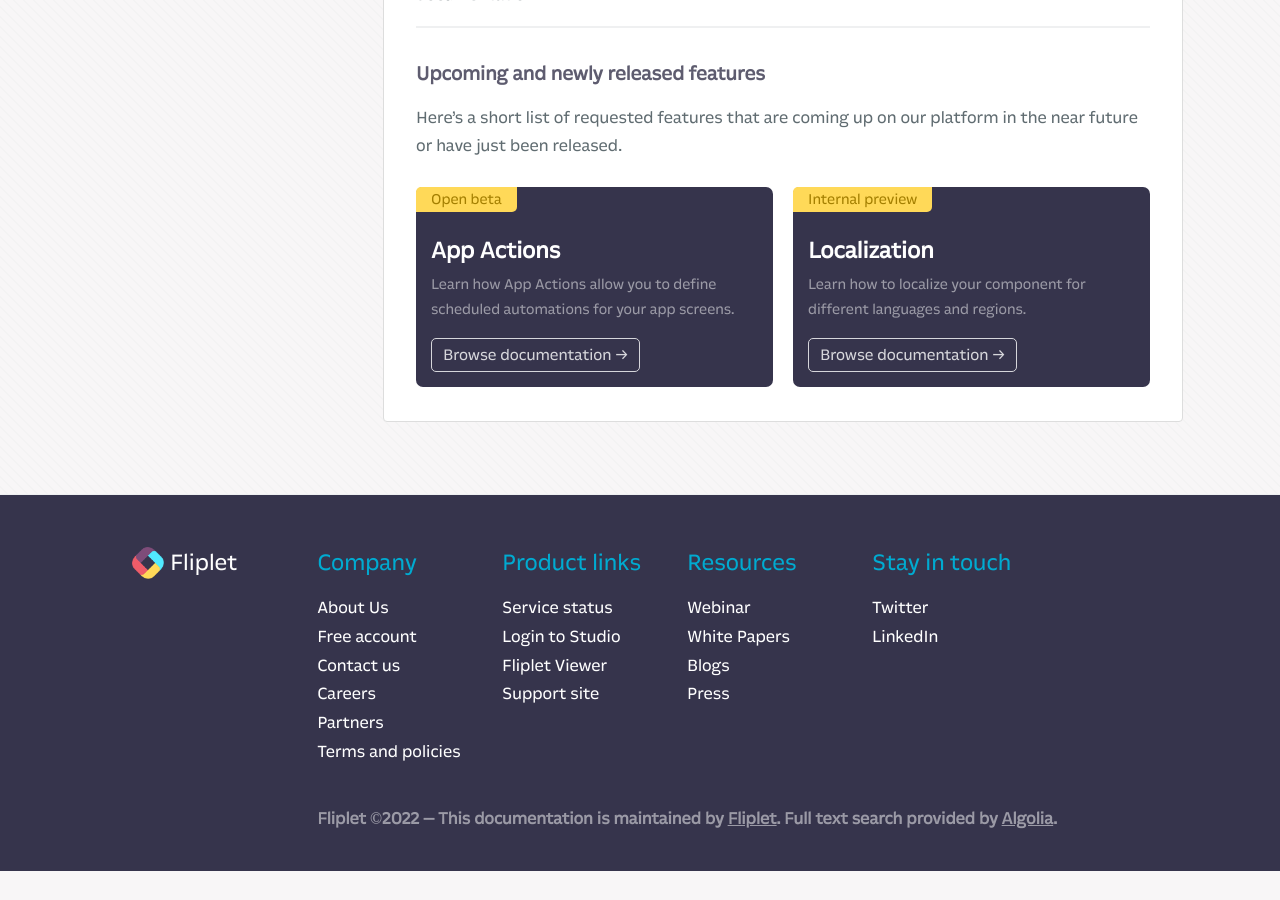
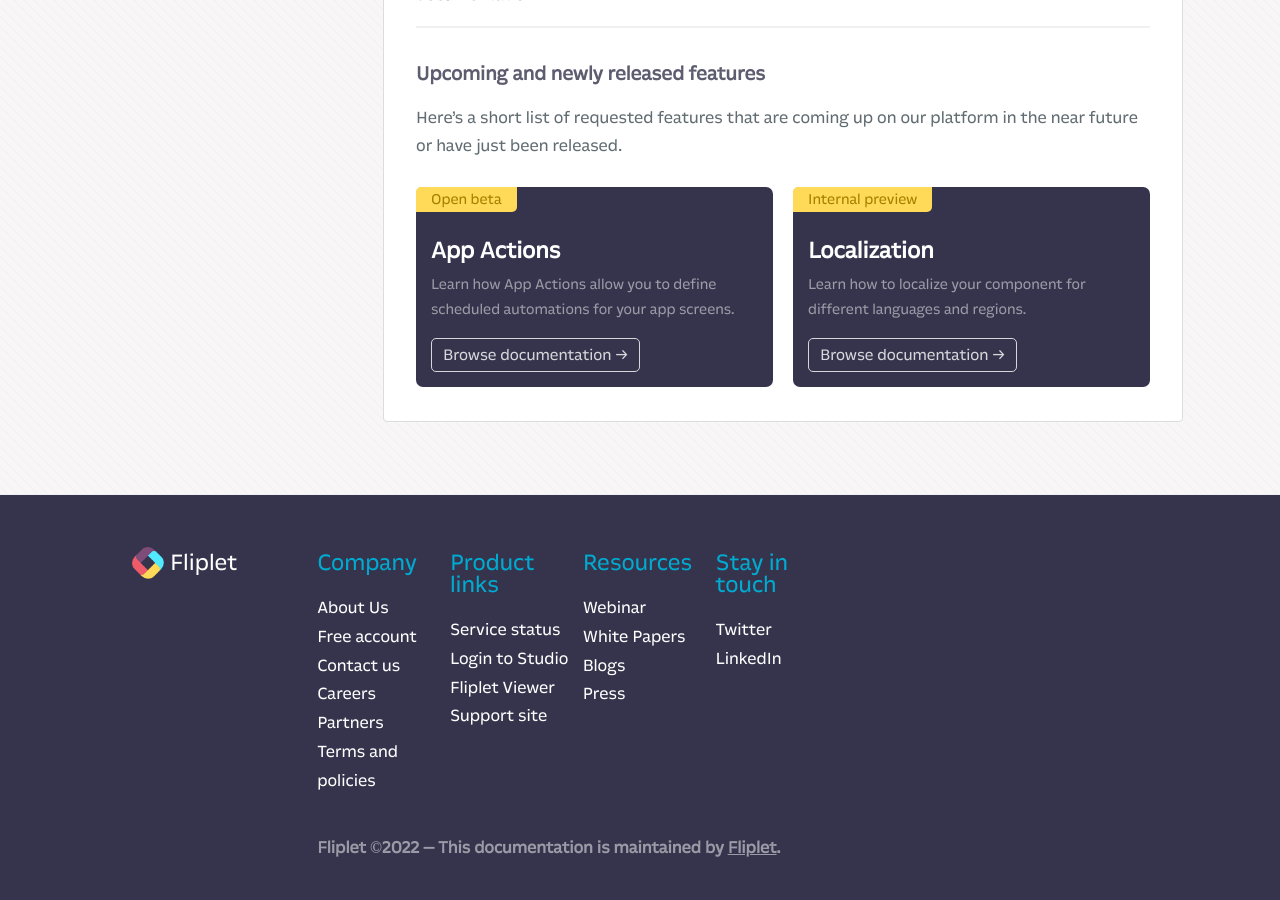
Before and after one commit to Fliplet/fliplet-cli, a Jekyll site: the page built from docs/README.md, in a window 1280 px wide and 900 px high, scrolled down 1753 px. Built offline with Jekyll 4.4.1, drawn with Linux system fonts in a browser that asks for light colours; nearby versions of some CDN libraries; our own code applies the rules of GitHub Pages for plain Markdown files; library files that are not in the unit come from our copies; comment, search, counter and statistics services are not loaded; a style sheet for code colours, icons or effects is not loaded; before the commit the page ends 2624 px from its top, so only the background shows below that.

Commit message:
removed footnote

```diff
--- a/docs/_layouts/default.html
+++ b/docs/_layouts/default.html
@@ -339,7 +339,7 @@
               </ul>
             </div>
             <div>
-              <span class="site-footer-owner">Fliplet &copy;2022 — This documentation is maintained by <a href="//fliplet.com">Fliplet</a>. Full text search provided by <a href="http://algolia.com">Algolia</a>.</span>
+              <span class="site-footer-owner">Fliplet &copy;2022 — This documentation is maintained by <a href="//fliplet.com">Fliplet</a>.</span>
             </div>
           </div>
         </div>
```
